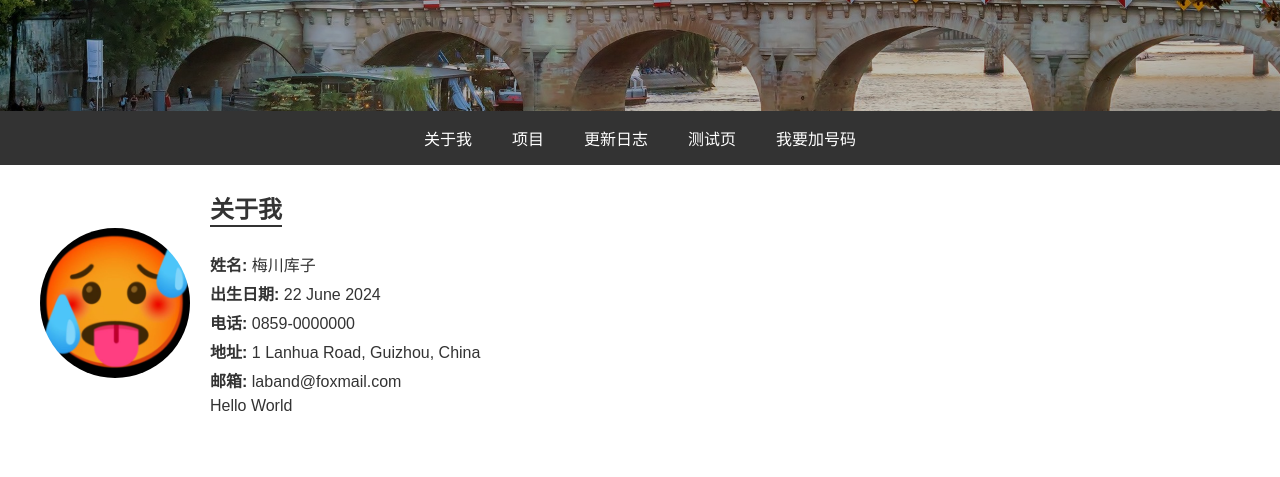
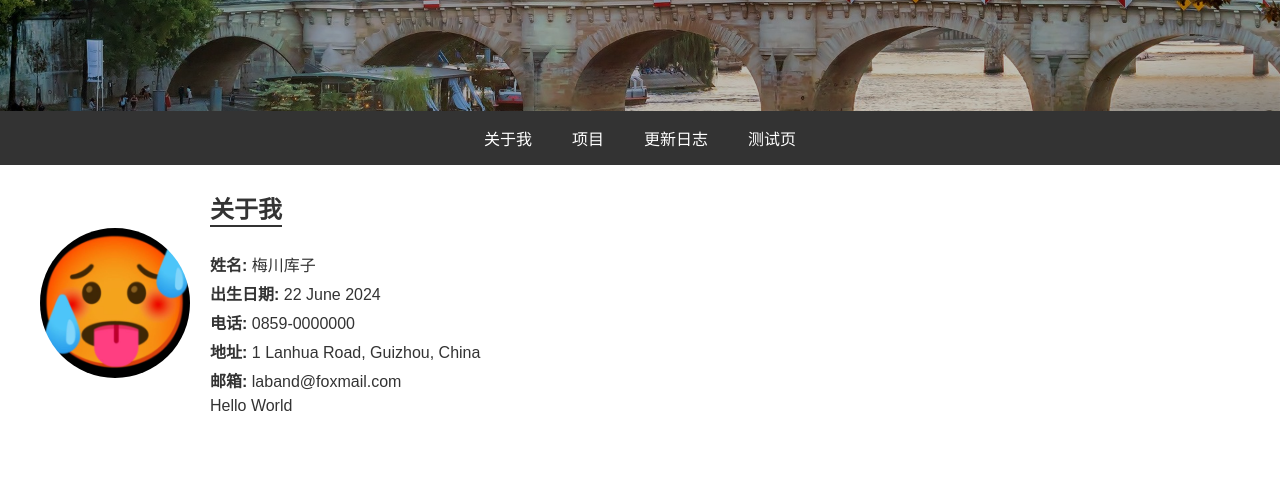
Before and after one commit to Felix-Sterling/tools, a plain HTML site: page index.html in a window 1280 px wide. Shown: the part 289-766 px from the top of the page. Drawn offline with Linux system fonts and the light colour scheme; no server answers.

Commit message:
Update index.html

```diff
--- a/index.html
+++ b/index.html
@@ -58,7 +58,6 @@
         <a href="#resume">项目</a>
         <a href="#log">更新日志</a>
         <a href="test/test.html" target="_blank">测试页</a>
-        <a href="paxy/paxy.html" target="_blank">我要加号码</a>
     </nav>
     <div class="container">
         <section id="about" class="section">
```
